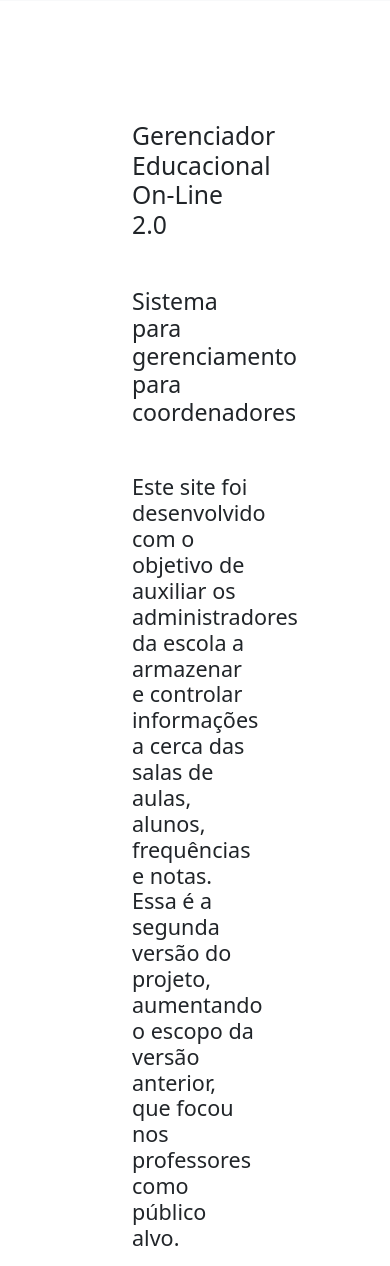
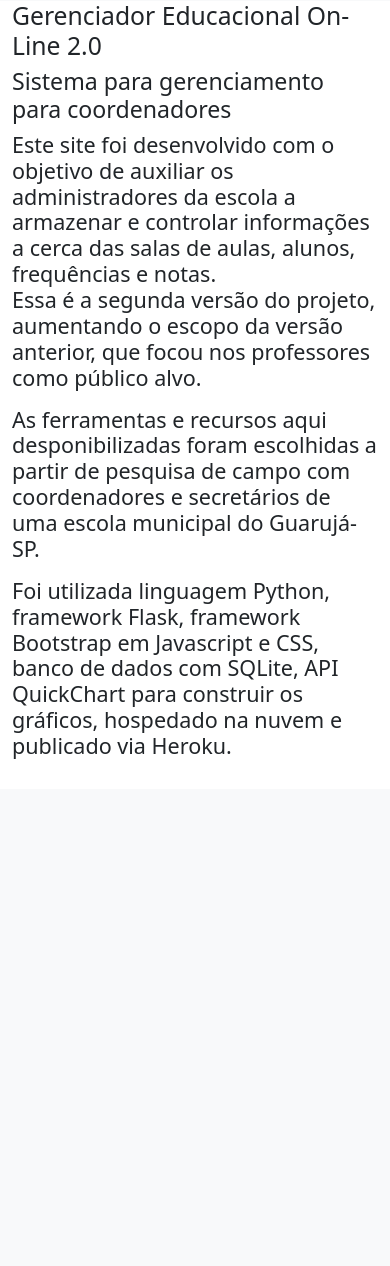
Before and after one commit to PI-UNIVESP-GJA/site-escola, a Flask app: page / in a window 390 px wide. Shown: the part 55-1321 px from the top of the page. After the commit the page ends 814 px from the top, so only its background shows below. Run offline with Flask 2, Linux system fonts and the light colour scheme; some libraries are stand-ins or nearby versions.

Commit message:
mais ajustes mobile

```diff
--- a/app/templates/grafico.html
+++ b/app/templates/grafico.html
@@ -55,8 +55,8 @@
               <td style="max-width: 70px;">{{ aluno.nota }}</td>
               <td style="max-width: 70px;">{{ aluno.qtd_aulas }}</td>
               <td style="max-width: 70px;">{{ aluno.qtd_faltas }}</td>
-              <td><a class="btn btn-outline-warning" href="{{url_for('update', aluno_id = aluno['id'])}}" role="button" style="max-width: 70px;">Editar</a></td>
-              <td><a class="btn btn-outline-danger" href="{{url_for('delete', aluno_id = aluno['id'])}}" role="button" style="max-width: 70px;">Deletar</a></td>
+              <td><a class="btn btn-warning" href="{{url_for('update', aluno_id = aluno['id'])}}" role="button" style="max-width: 70px;">Editar</a></td>
+              <td><a class="btn btn-danger" href="{{url_for('delete', aluno_id = aluno['id'])}}" role="button" style="max-width: 70px;">Deletar</a></td>
             </tr>
           {% endfor %}
         </tbody>
--- a/app/templates/index.html
+++ b/app/templates/index.html
@@ -28,13 +28,13 @@
 </nav>
 
 <body class="body">
-  <div class="container-lg" style="text-align: start;">
-    <form style="padding: 100px;">
-      <h2 style="padding: 20px;">Gerenciador Educacional On-Line 2.0</h2>
+  <div class="container-fluid" style="text-align: start;">
+    <form>
+      <h2>Gerenciador Educacional On-Line 2.0</h2>
 
-      <h3 style="padding: 20px;">Sistema para gerenciamento para coordenadores</h3>
+      <h3>Sistema para gerenciamento para coordenadores</h3>
 
-      <h4 style="padding: 20px;">Este site foi desenvolvido com o objetivo de auxiliar os administradores da escola a armazenar
+      <h4>Este site foi desenvolvido com o objetivo de auxiliar os administradores da escola a armazenar
        e controlar informações a cerca das salas de aulas, alunos, frequências e notas.
       <p>Essa é a segunda versão do projeto, aumentando o escopo da versão anterior, que focou nos professores como público alvo.</p>
       <p>As ferramentas e recursos aqui desponibilizadas foram escolhidas a partir de pesquisa de campo com coordenadores e secretários
--- a/app/templates/sistema.html
+++ b/app/templates/sistema.html
@@ -60,8 +60,8 @@
           <td style="max-width: 70px;">{{ aluno.nota }}</td>
           <td style="max-width: 70px;">{{ aluno.qtd_aulas }}</td>
           <td style="max-width: 70px;">{{ aluno.qtd_faltas }}</td>
-          <td><a class="btn btn-outline-warning" href="{{url_for('update', aluno_id = aluno['id'])}}" role="button" style="max-width: 70px;">Editar</a></td>
-          <td><a class="btn btn-outline-danger" href="{{url_for('delete', aluno_id = aluno['id'])}}" role="button" style="max-width: 70px;">Deletar</a></td>
+          <td><a class="btn btn-warning" href="{{url_for('update', aluno_id = aluno['id'])}}" role="button" style="max-width: 70px;">Editar</a></td>
+          <td><a class="btn btn-danger" href="{{url_for('delete', aluno_id = aluno['id'])}}" role="button" style="max-width: 70px;">Deletar</a></td>
         </tr>
       {% endfor %}
     </tbody>
```
